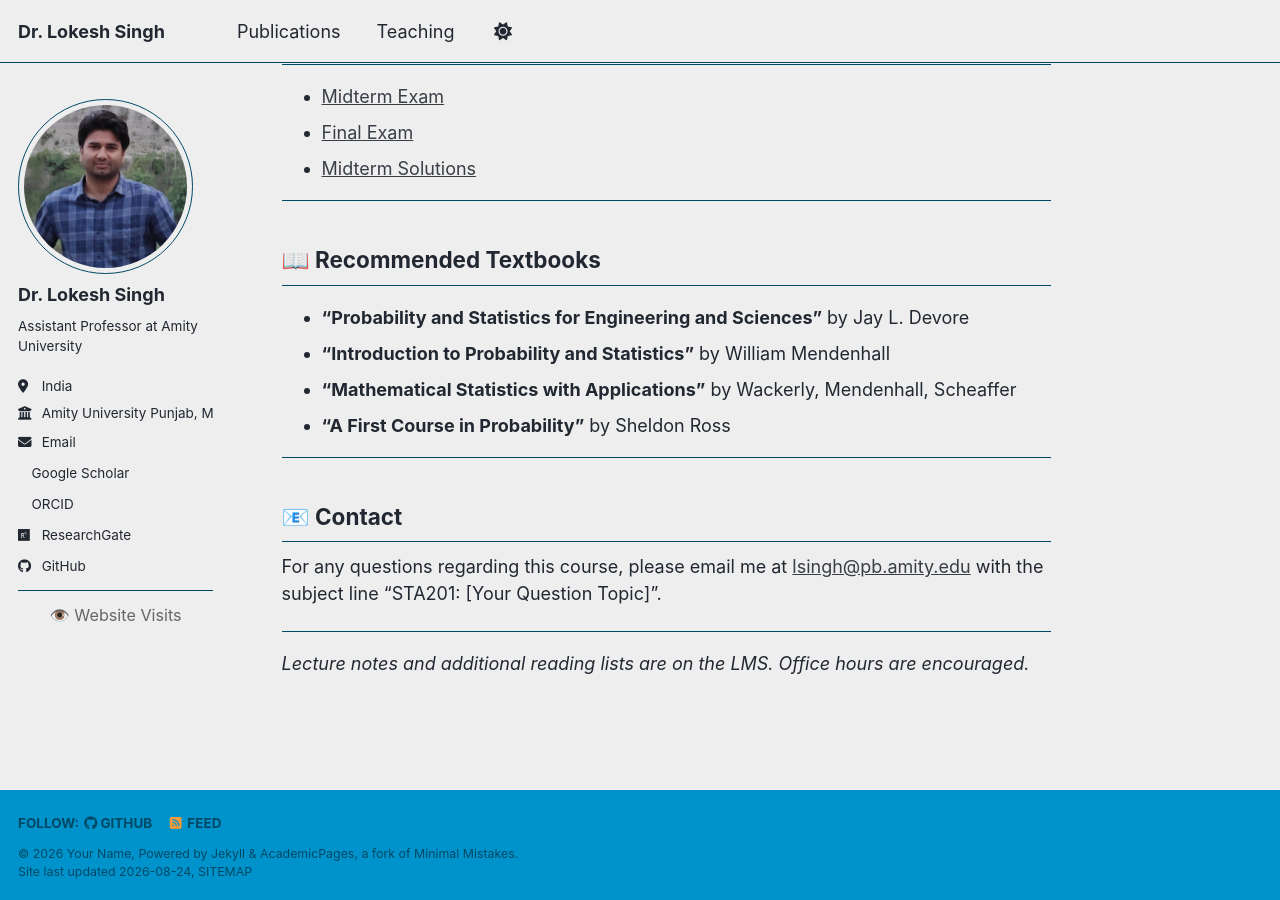
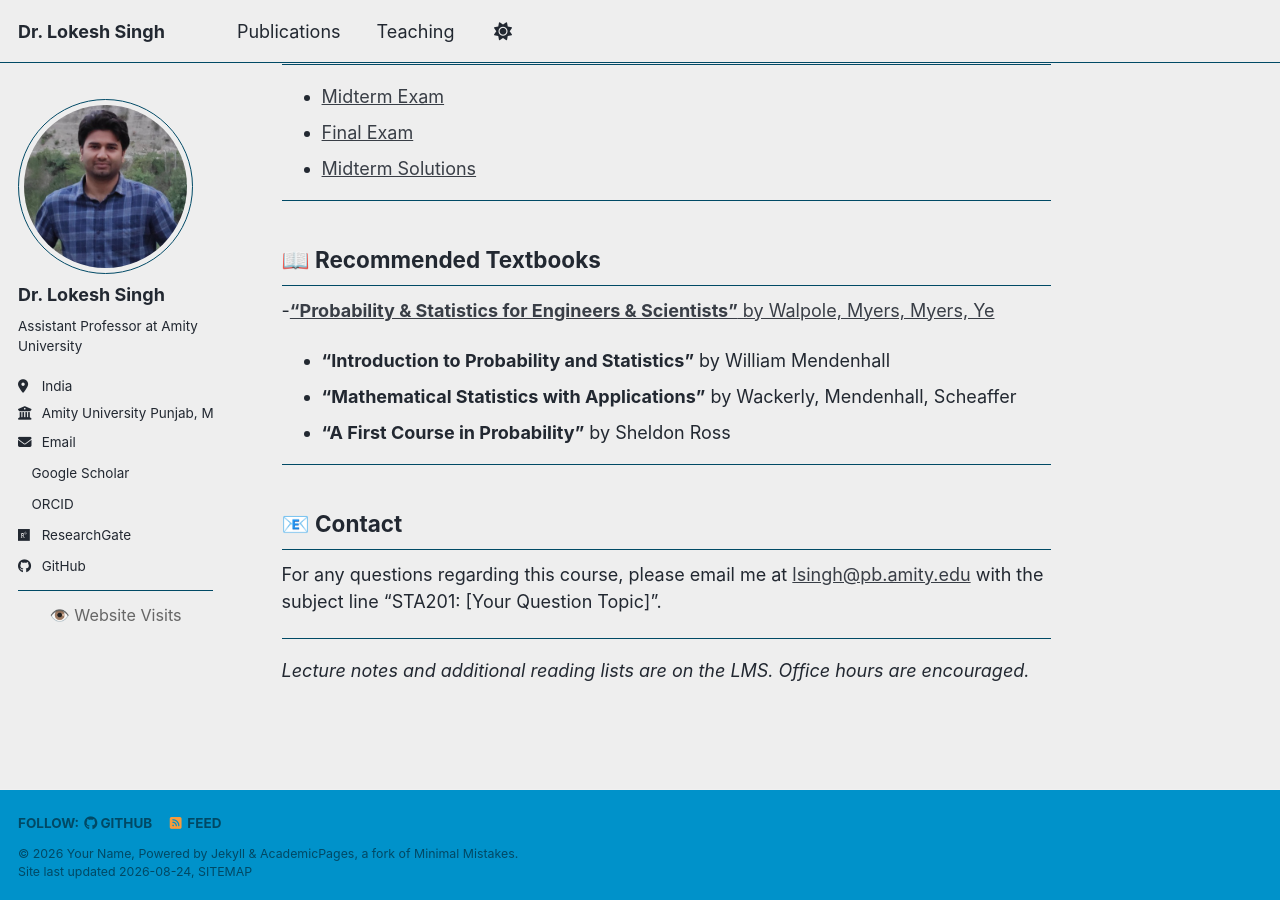
Before and after one commit to lokeshmath/lokeshmath.github.io, a Jekyll site: the page built from _pages/courses/STA201.md, in a window 1280 px wide and 900 px high, scrolled down 3296 px. Built offline with Jekyll 4.4.1, drawn with Linux system fonts in a browser that asks for light colours; comment, search, counter and statistics services are not loaded; a style sheet for code colours, icons or effects is not loaded.

Commit message:
book update

```diff
--- a/_pages/courses/STA201.md
+++ b/_pages/courses/STA201.md
@@ -117,8 +117,7 @@ A comprehensive introduction to the theory of probability and statistics, coveri
 ---
 
 ## 📖 Recommended Textbooks
-
-- **"Probability and Statistics for Engineering and Sciences"** by Jay L. Devore
+-[**"Probability & Statistics for Engineers & Scientists"** by Walpole, Myers, Myers, Ye](/files/courses/STA201/2026-27/walpole.pdf)
 - **"Introduction to Probability and Statistics"** by William Mendenhall
 - **"Mathematical Statistics with Applications"** by Wackerly, Mendenhall, Scheaffer
 - **"A First Course in Probability"** by Sheldon Ross
```
Also changed, not shown: 1 other file.
